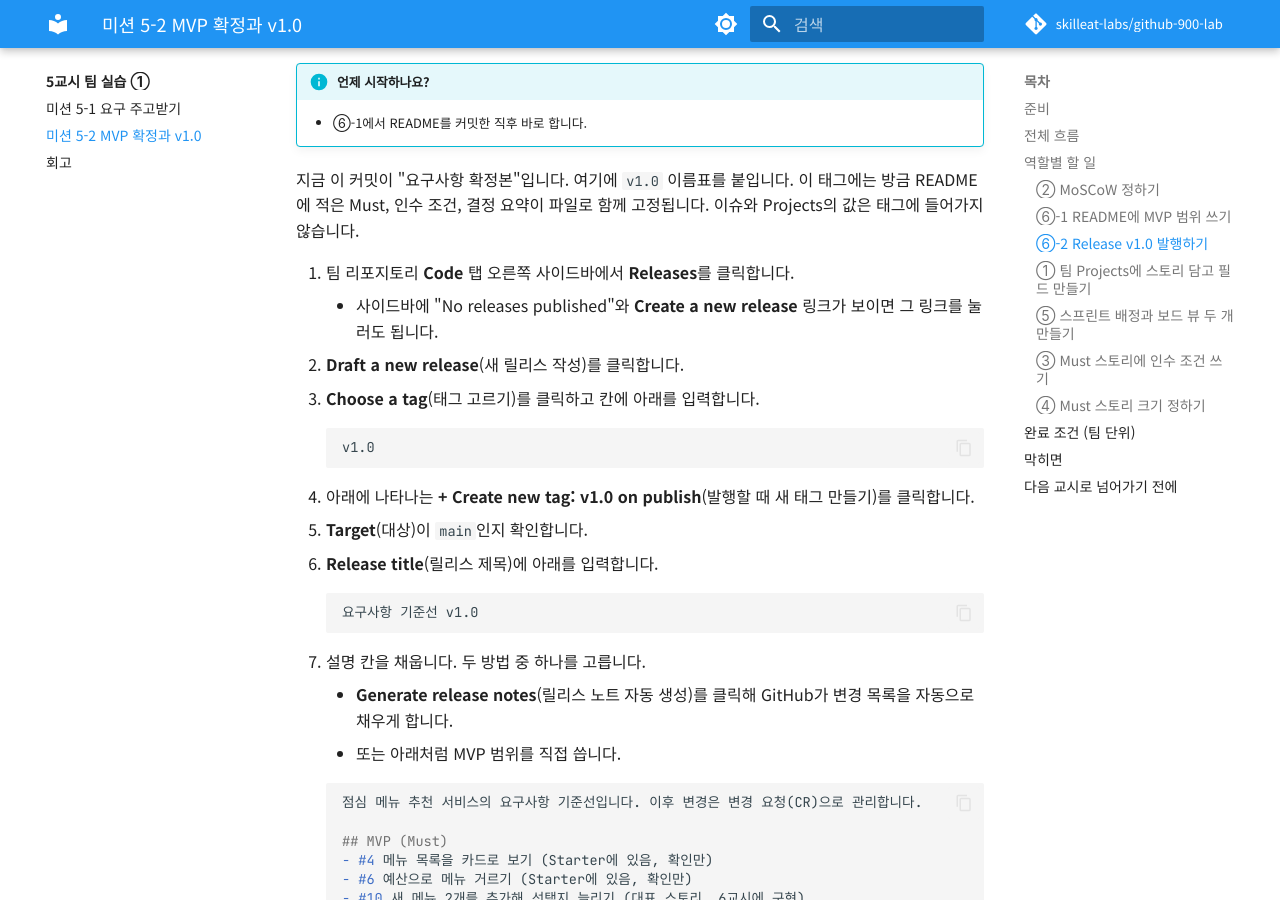
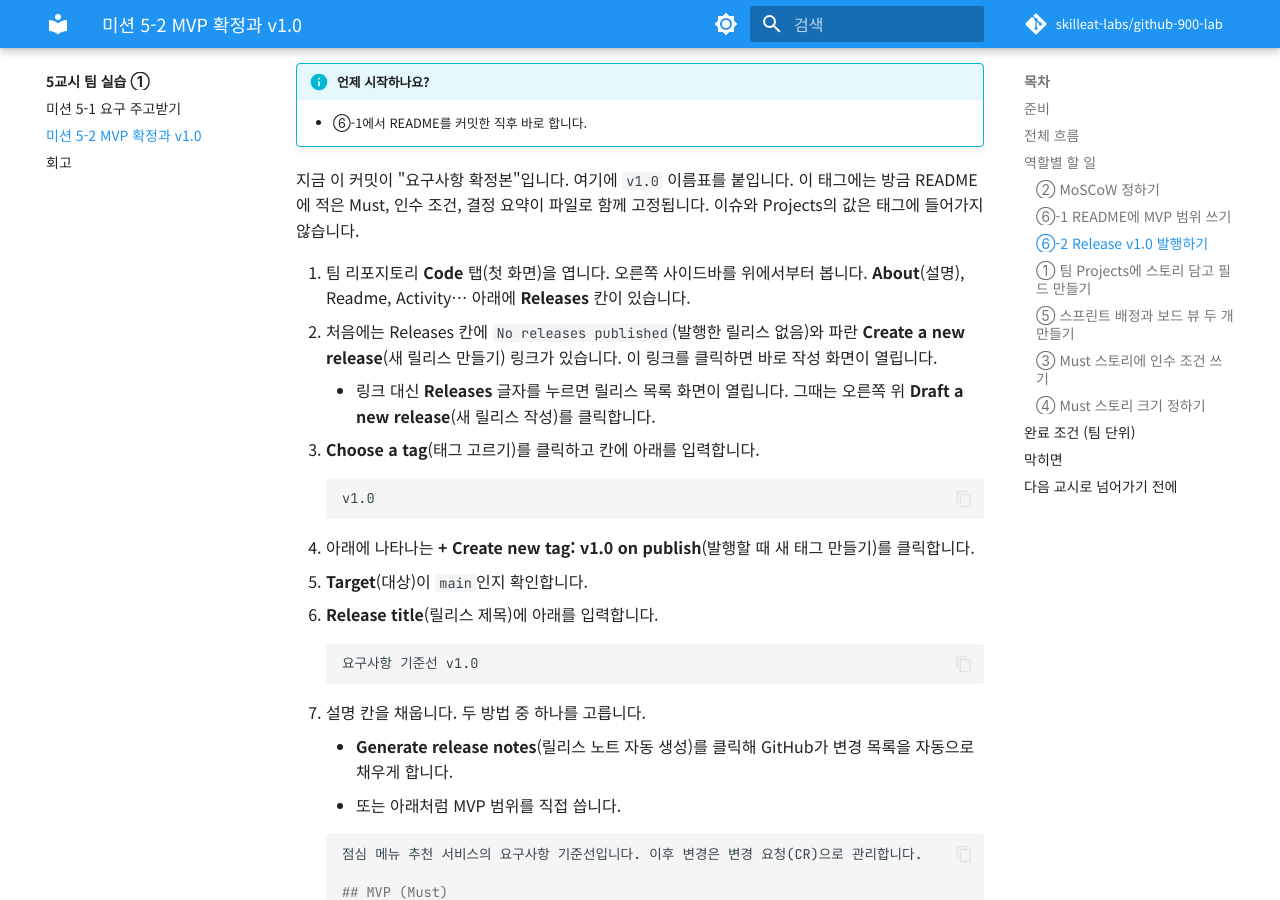
Before and after one commit to hyongsu/github-900-lab, an MkDocs documentation site: the page built from docs/class5/mission-2.md, in a window 1280 px wide and 900 px high, scrolled down 5205 px. Built offline with MkDocs 1.6.1 and Material for MkDocs 9.7.7, drawn with Linux system fonts in a browser that asks for light colours; comment, search, counter and statistics services are not loaded.

Commit message:
5-2 ⑥-2: Releases 칸 위치와 Create a new release 링크 안내
Co-Authored-By: Claude Opus 5.5 <noreply@anthropic.com>

````diff
--- a/docs/class5/mission-2.md
+++ b/docs/class5/mission-2.md
@@ -179,9 +179,9 @@ flowchart LR
 
     지금 이 커밋이 "요구사항 확정본"입니다. 여기에 `v1.0` 이름표를 붙입니다. 이 태그에는 방금 README에 적은 Must, 인수 조건, 결정 요약이 파일로 함께 고정됩니다. 이슈와 Projects의 값은 태그에 들어가지 않습니다.
 
-    1. 팀 리포지토리 **Code** 탭 오른쪽 사이드바에서 **Releases**를 클릭합니다.
-        - 사이드바에 "No releases published"와 **Create a new release** 링크가 보이면 그 링크를 눌러도 됩니다.
-    2. **Draft a new release**(새 릴리스 작성)를 클릭합니다.
+    1. 팀 리포지토리 **Code** 탭(첫 화면)을 엽니다. 오른쪽 사이드바를 위에서부터 봅니다. **About**(설명), Readme, Activity… 아래에 **Releases** 칸이 있습니다.
+    2. 처음에는 Releases 칸에 `No releases published`(발행한 릴리스 없음)와 파란 **Create a new release**(새 릴리스 만들기) 링크가 있습니다. 이 링크를 클릭하면 바로 작성 화면이 열립니다.
+        - 링크 대신 **Releases** 글자를 누르면 릴리스 목록 화면이 열립니다. 그때는 오른쪽 위 **Draft a new release**(새 릴리스 작성)를 클릭합니다.
     3. **Choose a tag**(태그 고르기)를 클릭하고 칸에 아래를 입력합니다.
 
         ```text
````
